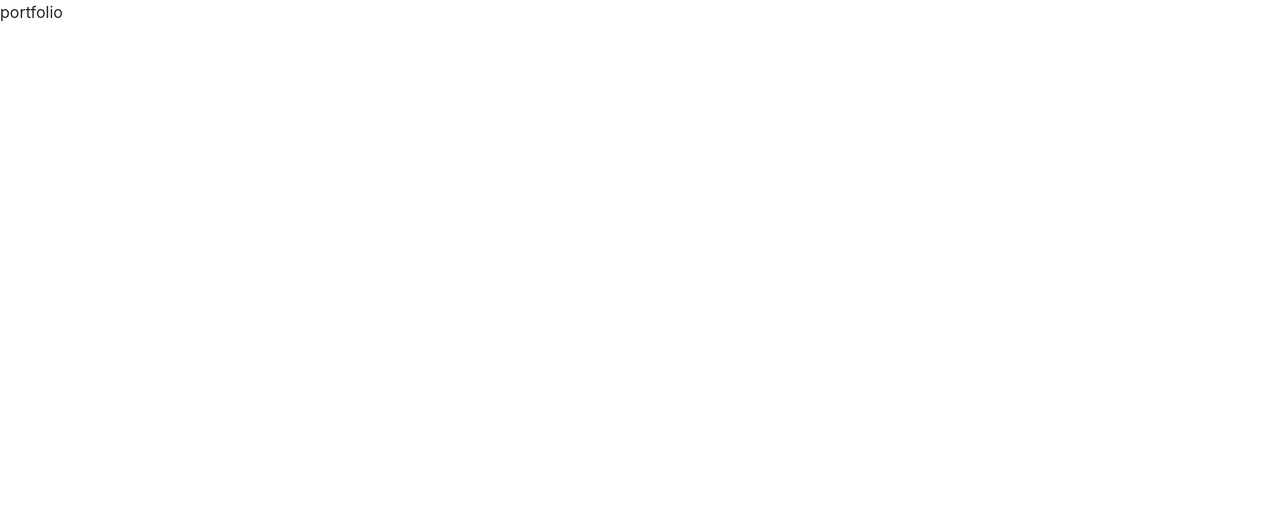
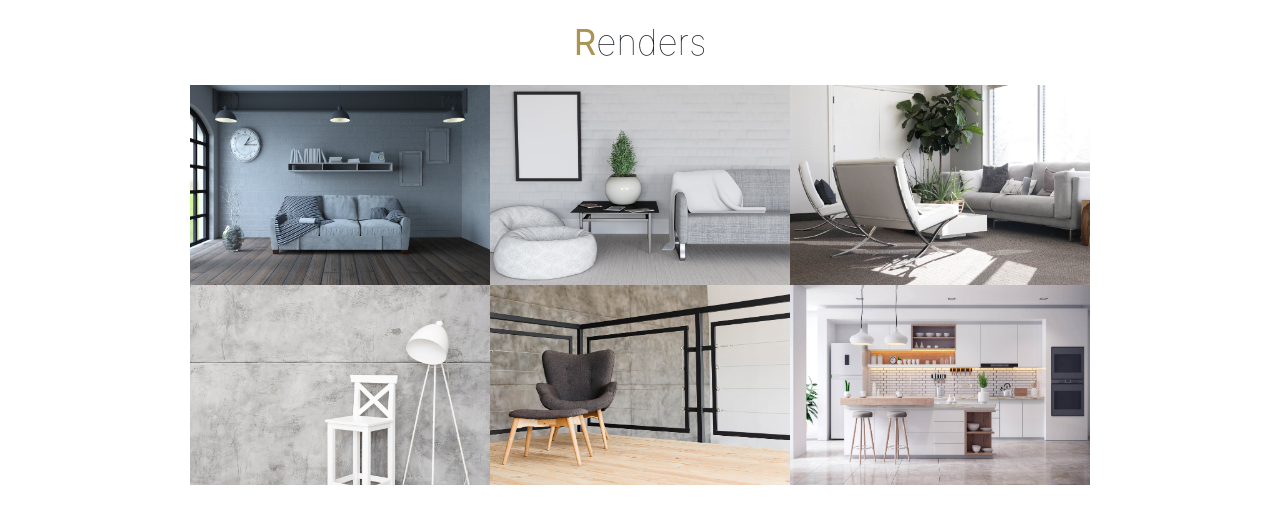
Before and after one commit to mahdihasanpour2022/portfolio1, a React (Create React App) app: page /portfolio in a window 1280 px wide. Shown: the top 524 px of the page. Built offline with nearby package versions, Linux system fonts and the light colour scheme.

Commit message:
our render component renamed to portfolio

```diff
--- a/src/assets/style/components_style/OurRender.module.scss
+++ /dev/null
@@ -1,32 +0,0 @@
-@import "../common_styles/variables";
-@import "../common_styles/font";
-@import "../common_styles/mixins";
-
-
-.pStyle {
-  font-size: 2.2rem;
-  font-weight: 100;
-  text-align: center;
-  margin: 1rem 0;
-
-  &::first-letter {
-    font-weight: 400;
-    color: $light_gold;
-  }
-}
-
-.renderGridBox {
-  padding: 0;
-  grid-template-columns: repeat(auto-fit, minmax(200px, 1fr));
-  text-align: center;
-  img {
-    width: 300px;
-    height: 200px;
-    transition: transform 1s ease;
-    &:hover {
-      transform: rotateY(180deg) scale(1.3);
-      border: 1px solid darkgray;
-    }
-
-  }
-}
--- a/src/assets/style/components_style/Portfolio.module.scss
+++ b/src/assets/style/components_style/Portfolio.module.scss
@@ -1,3 +1,32 @@
 @import "../common_styles/variables";
 @import "../common_styles/font";
 @import "../common_styles/mixins";
+
+
+.pStyle {
+  font-size: 2.2rem;
+  font-weight: 100;
+  text-align: center;
+  margin: 1rem 0;
+
+  &::first-letter {
+    font-weight: 400;
+    color: $light_gold;
+  }
+}
+
+.renderGridBox {
+  padding: 0;
+  grid-template-columns: repeat(auto-fit, minmax(200px, 1fr));
+  text-align: center;
+  img {
+    width: 300px;
+    height: 200px;
+    transition: transform 1s ease;
+    &:hover {
+      transform: rotateY(180deg) scale(1.3);
+      border: 1px solid darkgray;
+    }
+
+  }
+}
--- a/src/components/Header.js
+++ b/src/components/Header.js
@@ -1,5 +1,5 @@
 import React, { useEffect } from 'react';
-import { useDispatch,useSelector } from "react-redux";
+import { useDispatch } from "react-redux";
 // menu action creator
 import {openSideMenu_AC} from "../redux/menus/sidemenu/sideMenuActionCreator";
 // components
--- a/src/components/Home.js
+++ b/src/components/Home.js
@@ -4,7 +4,7 @@ import Header from "../components/Header";
 import CreativeSolution from "../components/CreativeSolution";
 import Services from "../components/Services";
 import Comments from "../components/Comments.js";
-import OurRender from "../components/OurRender.js";
+import Portfolio from "../components/Portfolio.js";
 import Team from "../components/Team.js";
 import Footer from "../components/Footer.js";
 
@@ -15,7 +15,7 @@ const Home = () => {
       <CreativeSolution />
       <Services />
       <Comments />
-      <OurRender />
+      <Portfolio />
       <Team />
       <Footer />
     </>
--- a/src/components/OurRender.js
+++ /dev/null
@@ -1,24 +0,0 @@
-import React from 'react';
-import { renders_list } from "../data_service/renders_list";
-// uuid
-import {v4} from "uuid";
-// scss
-import Styles from "../assets/style/components_style/OurRender.module.scss";
-
-const OurRender = () => {
-
-  return (
-    <>
-      <div className="container mb-5">
-        <div className="row">
-          <p className={Styles.pStyle}>Renders</p>
-          <div className={Styles.renderGridBox}>
-            {renders_list.map(item => <img src={item} key={v4()} alt={`${v4()}`} />)}
-          </div>
-        </div>
-      </div>
-    </>
-  );
-};
-
-export default OurRender;
--- a/src/components/Portfolio.js
+++ b/src/components/Portfolio.js
@@ -1,11 +1,22 @@
 import React from 'react';
+import { renders_list } from "../data_service/renders_list";
+// uuid
+import {v4} from "uuid";
 // scss
 import Styles from "../assets/style/components_style/Portfolio.module.scss";
 
 const Portfolio = () => {
+
   return (
     <>
-      portfolio
+      <div className="container mb-5">
+        <div className="row">
+          <p className={Styles.pStyle}>Renders</p>
+          <div className={Styles.renderGridBox}>
+            {renders_list.map(item => <img src={item} key={v4()} alt={`${v4()}`} />)}
+          </div>
+        </div>
+      </div>
     </>
   );
 };
```
